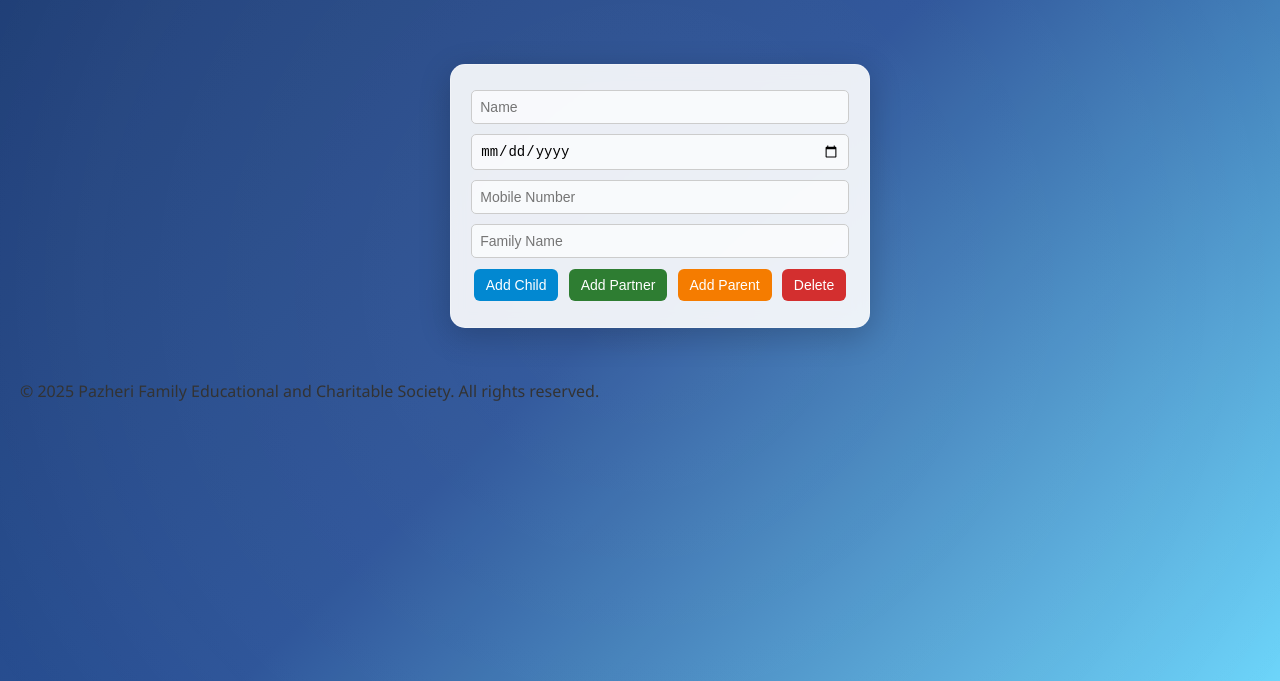
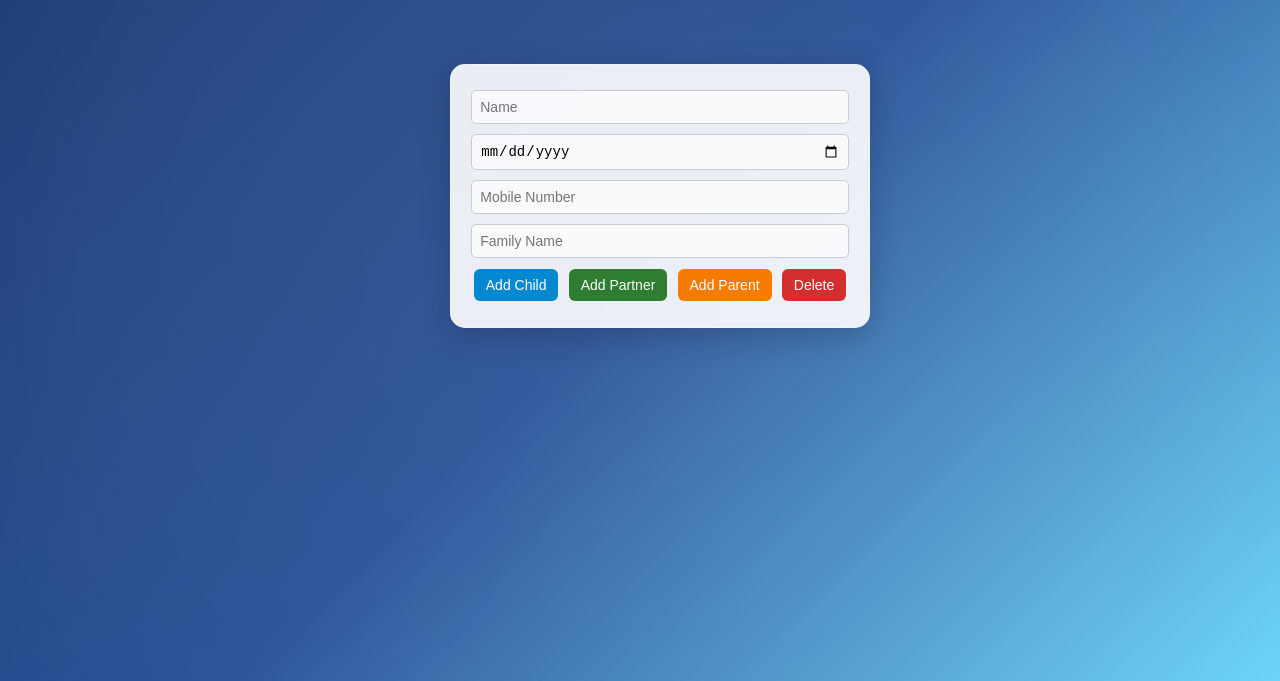
Before and after one commit to binyaminpazhery/pazheri-family, a plain HTML site: page index.html in a window 1280 px wide. Shown: the part 119-800 px from the top of the page. Drawn offline with Linux system fonts and the light colour scheme.

Commit message:
Update index.html

```diff
--- a/index.html
+++ b/index.html
@@ -308,8 +308,5 @@ function deleteNode(button) {
   }
 }
 </script>
-<footer>
-    <p>&copy; 2025 Pazheri Family Educational and Charitable Society. All rights reserved.</p>
-  </footer>
 </body>
 </html>
```
